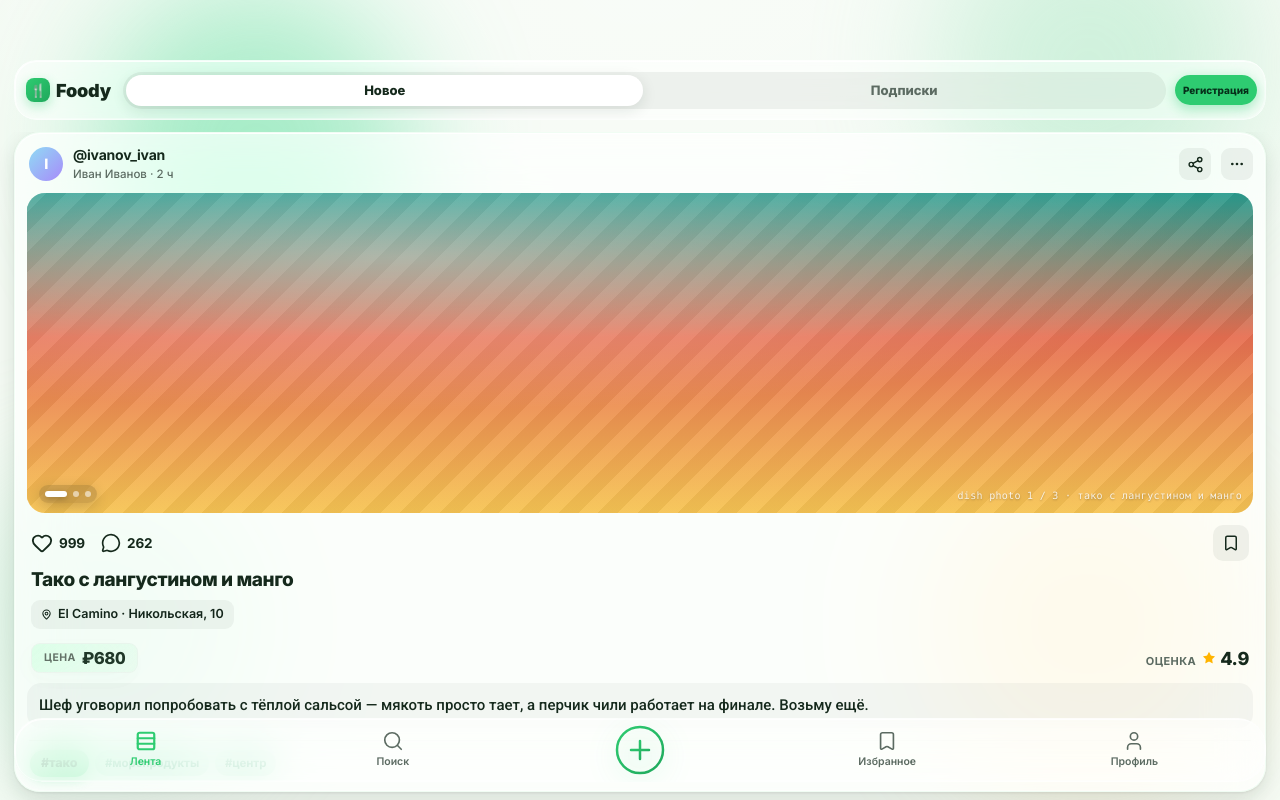
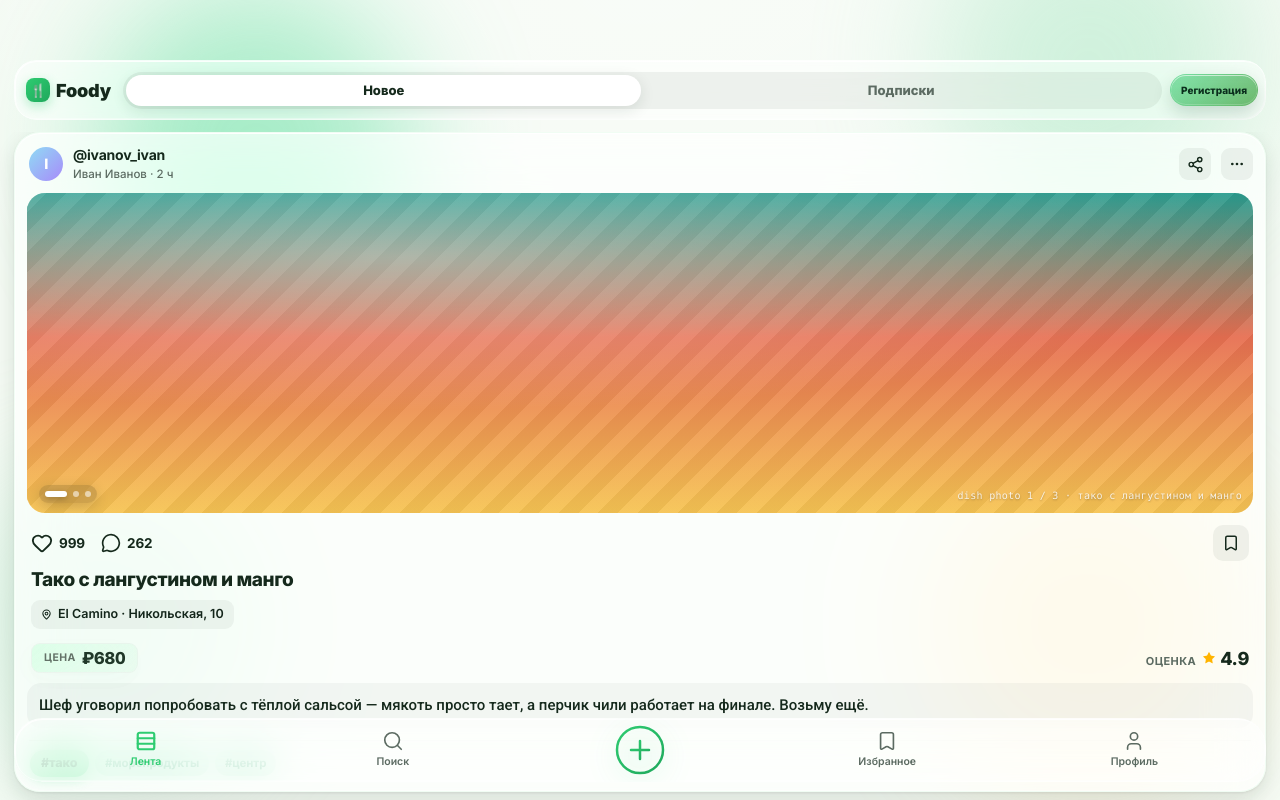
Before and after one commit to goldslugger762/foody-front, a Next.js app: page / in a window 1280 px wide. Built offline with nearby package versions, Linux system fonts and the light colour scheme.

Commit message:
кнопка регистрации сделана

```diff
--- a/components/feed/feed-header.tsx
+++ b/components/feed/feed-header.tsx
@@ -13,6 +13,10 @@ const TABS: { id: FeedTab; label: string }[] = [
   { id: "new", label: "Новое" },
   { id: "subs", label: "Подписки" },
 ];
+
+function canAnimate(shouldReduceMotion: boolean | null) {
+  return !shouldReduceMotion;
+}
 
 type FeedHeaderProps = {
   brand: string;
@@ -108,10 +112,15 @@ export function FeedHeader({
             <Button
               type="button"
               size="sm"
-              className="h-8 rounded-full px-2 text-[10px] leading-none font-extrabold tracking-[0px] text-[#06301A]"
+              className={cn(
+                "h-8 origin-center translate-z-0 cursor-pointer select-none rounded-full border border-transparent bg-transparent px-2.5 text-[10px] leading-none font-extrabold tracking-[0px] text-[#0B2F1D] outline-none will-change-transform",
+                "backdrop-blur-[18px] backdrop-saturate-[180%] transition-transform duration-150 ease-out [backface-visibility:hidden] [-webkit-tap-highlight-color:transparent]",
+                canAnimate(shouldReduceMotion) && "active:scale-[0.94]"
+              )}
               style={{
-                backgroundColor: brand,
-                boxShadow: `0 4px 12px ${brand}55`,
+                background: `linear-gradient(rgba(255,255,255,0.10), rgba(255,255,255,0.05)) padding-box, linear-gradient(135deg, ${brand}99, #00800095   ) border-box`,
+                boxShadow:
+                  "0 8px 18px rgba(8,58,33,0.17), inset 0 1px 0 rgba(255,255,255,0.58), inset 0 -1px 0 rgba(255,255,255,0.18)",
               }}
             >
               Регистрация
```
